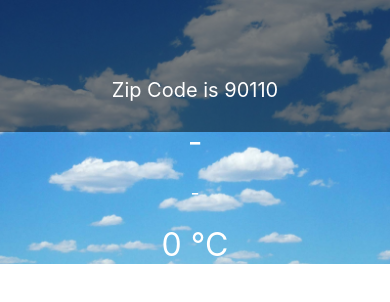
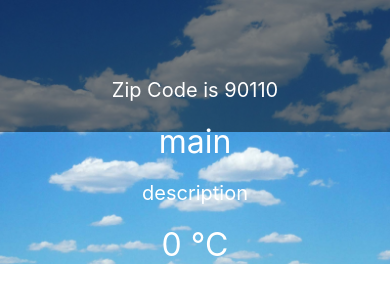
Before and after one commit to phumin-psu/3sa04-lab, a React Native app: screen / in a window 390 px wide. Shown: the top 302 px of the page. Built offline with nearby package versions, Linux system fonts and the light colour scheme.

Commit message:
3. Flex Box #End

```diff
--- a/components/Weather.js
+++ b/components/Weather.js
@@ -4,8 +4,8 @@ import Forecast from './Forecast';
 
 export default function Weather(props) {
     const [forecastInfo, setForecastInfo] = useState({
-        main: '-',
-        description: '-',
+        main: 'main',
+        description: 'description',
         temp: 0
     })
 
```
